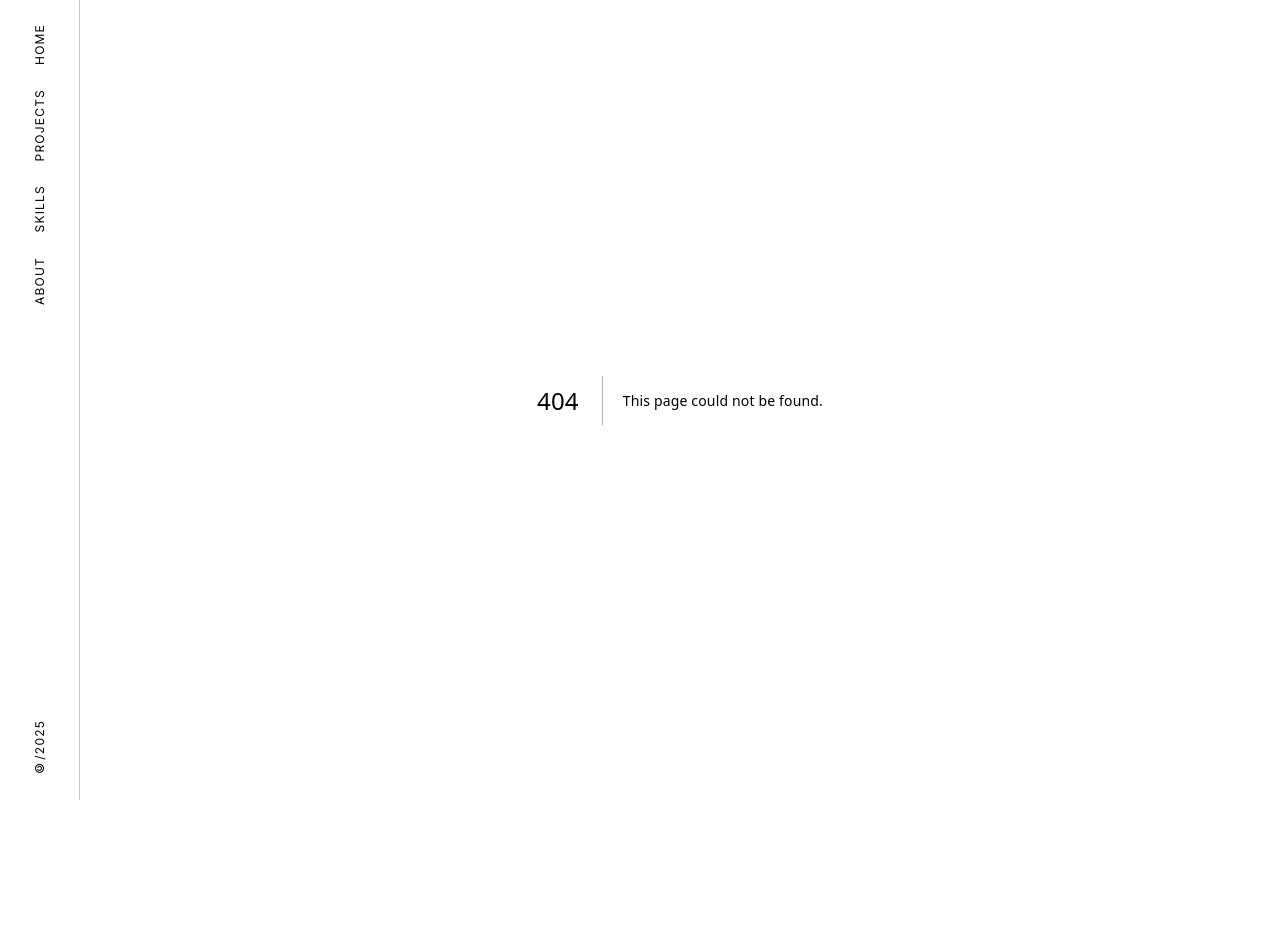
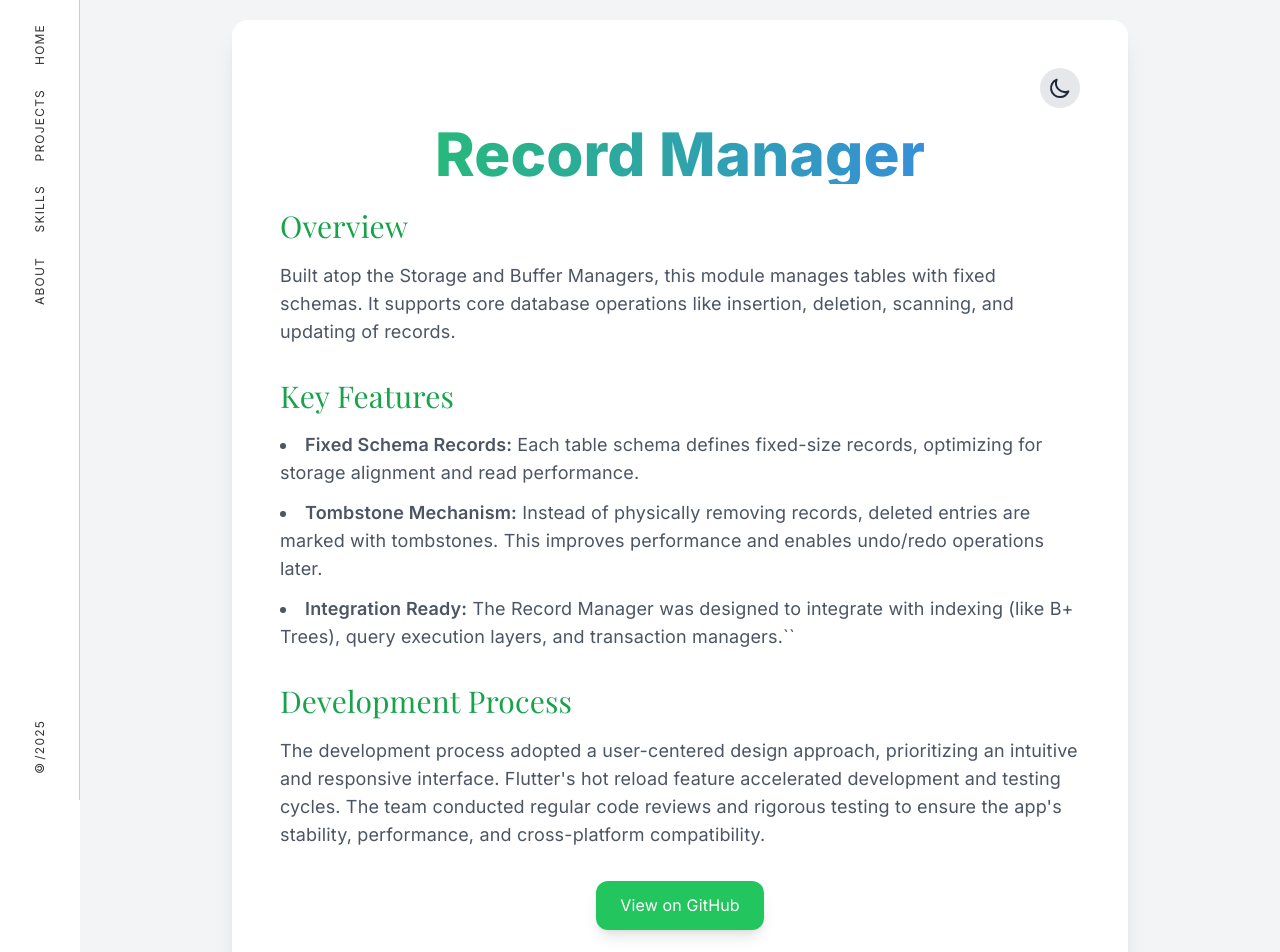
Before and after one commit to harshdev2909/wrapper, a Next.js app: page /work/record-manager in a window 1280 px wide. Before the commit this address had no page. Shown: the top 952 px of the page. Before the commit the page ends 800 px from the top, so only its background shows below. Built offline with nearby package versions, Linux system fonts and the light colour scheme; a web font is replaced by a local one.

Commit message:
feat: implement Vehicle Project page with dark mode support and detailed project overview

```diff
--- /dev/null
+++ b/app/work/record-manager/page.tsx
@@ -0,0 +1,91 @@
+"use client"
+import React, { useEffect, useState } from "react";
+
+
+
+const VehicleProjectPage = () => {
+    const [darkMode, setDarkMode] = useState(false);
+
+    useEffect(() => {
+        const prefersDark = window.matchMedia('(prefers-color-scheme: dark)').matches;
+        setDarkMode(prefersDark);
+    }, []);
+
+    const toggleTheme = () => {
+        setDarkMode(!darkMode);
+    };
+
+    return (
+        <main className={`min-h-screen ${darkMode ? 'bg-gray-900 text-white' : 'bg-gray-100 text-gray-800'} flex p-5 justify-center transition-colors duration-300`}>
+            <div className="max-w-4xl w-full bg-white dark:bg-gray-800 shadow-xl rounded-2xl p-8 md:p-12">
+                {/* Theme Toggle Button */}
+                <div className="flex justify-end mb-4">
+                    <button
+                        onClick={toggleTheme}
+                        className="p-2 rounded-full bg-gray-200 dark:bg-gray-700 text-gray-800 dark:text-white hover:bg-gray-300 dark:hover:bg-gray-600 transition"
+                        aria-label="Toggle theme"
+                    >
+                        {darkMode ? (
+                            <svg className="w-6 h-6" fill="none" viewBox="0 0 24 24" stroke="currentColor">
+                                <path strokeLinecap="round" strokeLinejoin="round" strokeWidth={2} d="M12 3v1m0 16v1m9-9h-1M4 12H3m15.364 6.364l-.707-.707M6.343 6.343l-.707-.707m12.728 0l-.707.707M6.343 17.657l-.707.707M16 12a4 4 0 11-8 0 4 4 0 018 0z" />
+                            </svg>
+                        ) : (
+                            <svg className="w-6 h-6" fill="none" viewBox="0 0 24 24" stroke="currentColor">
+                                <path strokeLinecap="round" strokeLinejoin="round" strokeWidth={2} d="M20.354 15.354A9 9 0 018.646 3.646 9.003 9.003 0 0012 21a9.003 9.003 0 008.354-5.646z" />
+                            </svg>
+                        )}
+                    </button>
+                </div>
+
+                {/* Header */}
+                <h1 className="text-5xl md:text-6xl font-extrabold text-center mb-6 bg-clip-text text-transparent bg-gradient-to-r from-green-500 to-blue-500 dark:from-green-400 dark:to-blue-400">
+                Record Manager
+                </h1>
+
+                {/* Overview Section */}
+                <section className="mb-8">
+                    <h2 className="text-3xl font-serif text-green-600 dark:text-green-400 leading-tight mb-4">Overview</h2>
+                    <p className="text-lg text-gray-600 dark:text-gray-300 hover:text-blue-600 dark:hover:text-blue-400 transition-all duration-300">
+                    Built atop the Storage and Buffer Managers, this module manages tables with fixed schemas. It supports core database operations like insertion, deletion, scanning, and updating of records.                    </p>
+                </section>
+
+                {/* Key Features Section */}
+                <section className="mb-8">
+                    <h2 className="text-3xl font-serif text-green-600 dark:text-green-400 leading-tight mb-4">Key Features</h2>
+                    <ul className="list-disc list-inside space-y-3 text-lg text-gray-600 dark:text-gray-300">
+                        <li className="hover:translate-x-2 transition-transform duration-200">
+                            <span className="font-semibold">Fixed Schema Records:</span> Each table schema defines fixed-size records, optimizing for storage alignment and read performance.
+                        </li>
+                        <li className="hover:translate-x-2 transition-transform duration-200">
+                            <span className="font-semibold">Tombstone Mechanism:</span> Instead of physically removing records, deleted entries are marked with tombstones. This improves performance and enables undo/redo operations later.
+                        </li>
+                        <li className="hover:translate-x-2 transition-transform duration-200">
+                            <span className="font-semibold">Integration Ready:</span> The Record Manager was designed to integrate with indexing (like B+ Trees), query execution layers, and transaction managers.``
+                        </li>
+                    </ul>
+                </section>
+
+                {/* Development Process Section */}
+                <section className="mb-8">
+                    <h2 className="text-3xl font-serif text-green-600 dark:text-green-400 leading-tight mb-4">Development Process</h2>
+                    <p className="text-lg text-gray-600 dark:text-gray-300">
+                        The development process adopted a user-centered design approach, prioritizing an intuitive and responsive interface. Flutter's hot reload feature accelerated development and testing cycles. The team conducted regular code reviews and rigorous testing to ensure the app's stability, performance, and cross-platform compatibility.
+                    </p>
+                </section>
+
+                {/* Call to Action */}
+                <div className="mt-6 flex justify-center">
+                    <a
+                        href="https://github.com"
+                        target="_blank"
+                        rel="noopener noreferrer"
+                        className="px-6 py-3 bg-green-500 dark:bg-green-600 text-white rounded-lg shadow-lg hover:bg-green-600 dark:hover:bg-green-700 transition-transform transform hover:scale-105"
+                    >
+                        View on GitHub
+                    </a>
+                </div>
+            </div>
+        </main>
+    );
+};
+export default VehicleProjectPage;
```
